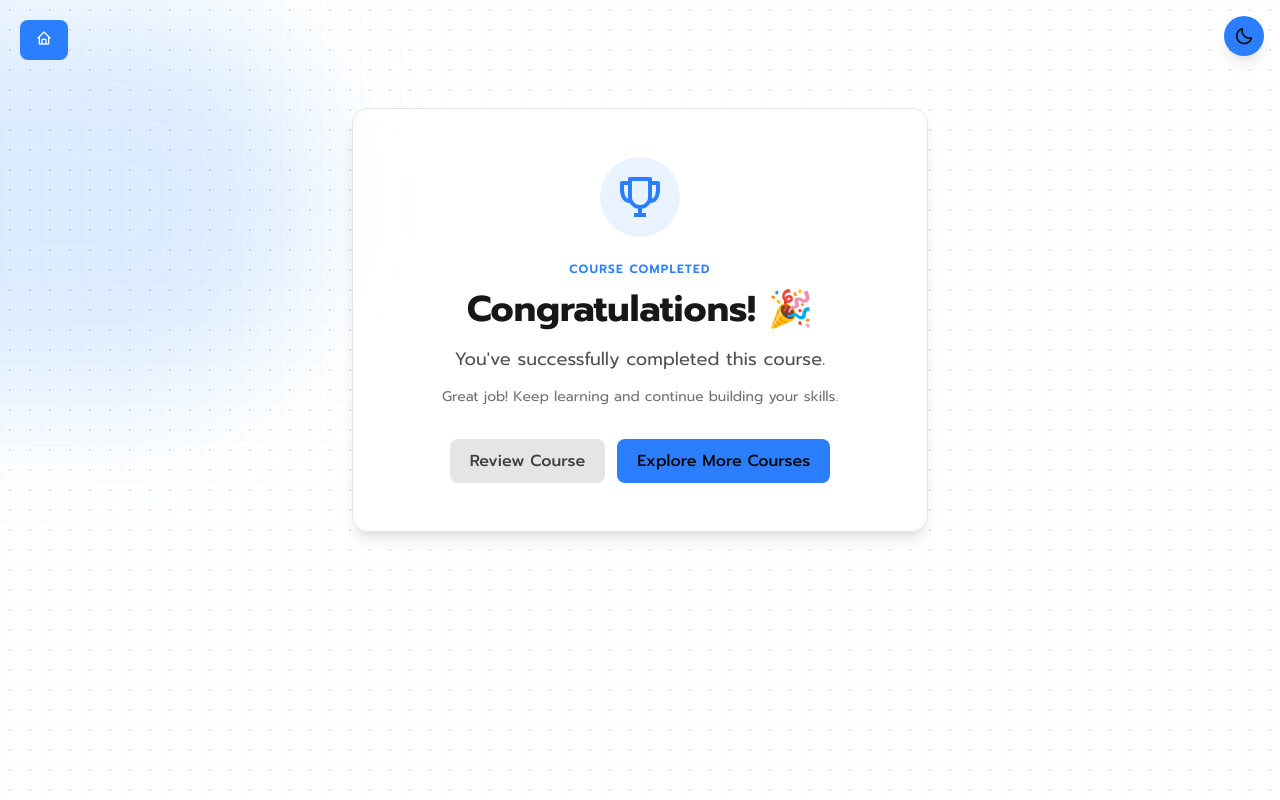
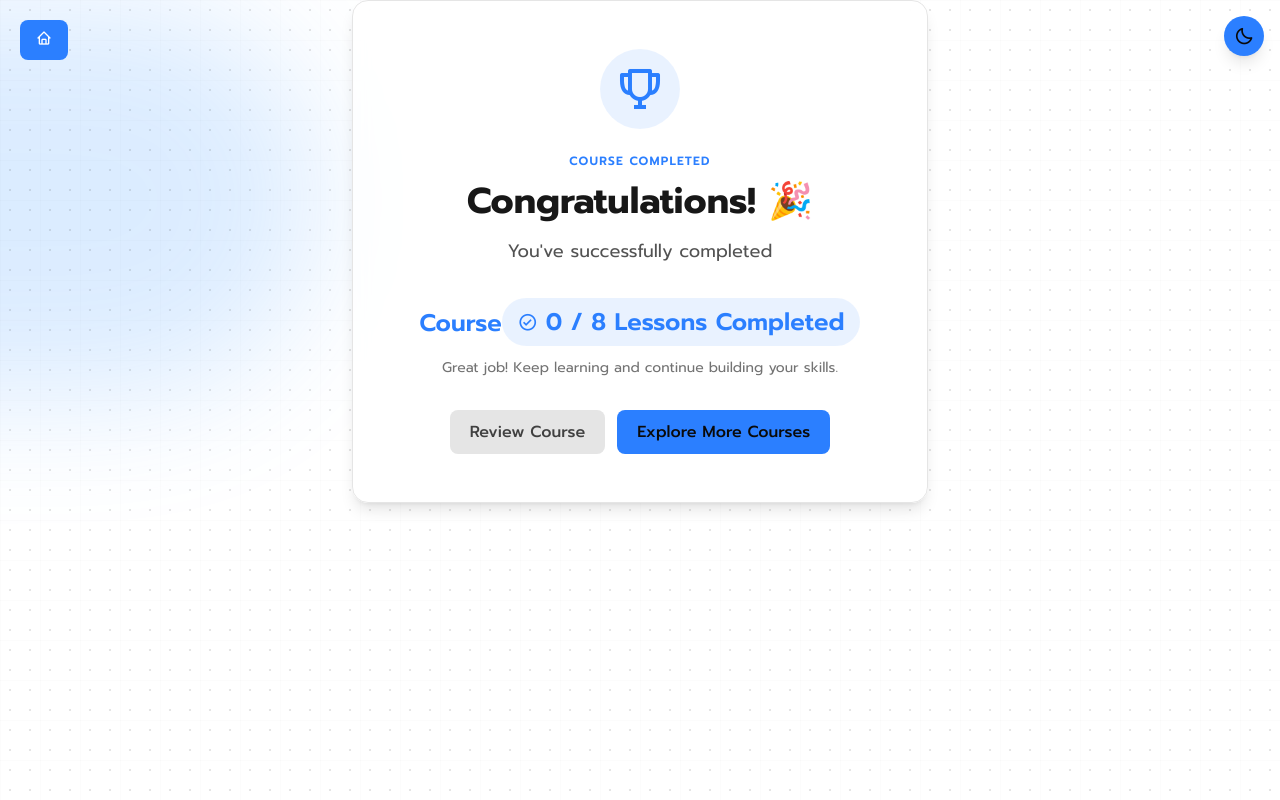
Before and after one commit to gelamrie/learning-website, a React (Vite) app: page /courses/1/complete in a window 1280 px wide. Built offline with nearby package versions, Linux system fonts and the light colour scheme.

Commit message:
added progress bar and reset progress

```diff
--- a/src/App.jsx
+++ b/src/App.jsx
@@ -10,6 +10,7 @@ import CourseDetails from './pages/CourseDetails'
 import Lesson from './pages/Lesson'
 import CourseComplete from './pages/CourseComplete'
 import Subscription from './pages/Subscription'
+import ScrollToTop from './components/ScrollToTop'
 import 'boxicons/css/boxicons.min.css'
 
 const App = () => {
@@ -47,6 +48,7 @@ const App = () => {
 
   return (
     <BrowserRouter>
+      <ScrollToTop />
       <div className='relative min-h-screen'>
 
         <Background />
--- a/src/pages/CourseComplete.jsx
+++ b/src/pages/CourseComplete.jsx
@@ -5,123 +5,62 @@ const CourseComplete = () => {
 
     const navigate = useNavigate()
     const { slug } = useParams()
+    const courseNames = {
+        python: 'Python Programming',
+        'web-development': 'Web Development',
+        'ui-ux-design': 'UI/UX Design',
+        'data-analytics': 'Data Analytics',
+        cybersecurity: 'Cybersecurity Fundamentals',
+        'database-management': 'Database Management'
+    }
+
+    const courseName = courseNames[slug] || 'Course'
+    const completedLessons =
+        JSON.parse(
+            localStorage.getItem(`completedLessons_${slug}`)
+        ) || []
 
     return (
-        <div className="
-            min-h-[80vh]
-            flex
-            items-center
-            justify-center
-            px-6
-        ">
-
-            <div className="
-                max-w-xl
-                w-full
-                text-center
-                rounded-2xl
-                border
-                border-neutral-200
-                dark:border-neutral-800
-                bg-white/70
-                dark:bg-neutral-900/70
-                backdrop-blur-sm
-                p-8
-                lg:p-12
-                shadow-lg
-            ">
+        <div className='-h-[80vh] flex items-center justify-center px-6'>
+            <div className='max-w-xl w-full text-center rounded-2xl border border-neutral-200 dark:border-neutral-800 bg-white/70 dark:bg-neutral-900/70 backdrop-blur-sm p-8 lg:p-12 shadow-lg'>
 
                 {/* TROPHY */}
-
-                <div className="
-                    mx-auto
-                    w-20 h-20
-                    rounded-full
-                    bg-blue-500/10
-                    flex
-                    items-center
-                    justify-center
-                    mb-6
-                ">
-                    <i className="
-                        bx bx-trophy
-                        text-5xl
-                        text-blue-500
-                    "></i>
+                <div className='mx-auto w-20 h-20 rounded-full bg-blue-500/10 flex items-center justify-center mb-6'>
+                    <i className='bx bx-trophy text-5xl text-blue-500'></i>
                 </div>
 
-
                 {/* MESSAGE */}
-
-                <p className="
-                    uppercase
-                    text-xs
-                    tracking-widest
-                    text-blue-500
-                    font-semibold
-                ">
-                    Course Completed
-                </p>
-
-                <h1 className="
-                    mt-3
-                    text-4xl
-                    font-bold
-                    text-neutral-900
-                    dark:text-white
-                ">
+                <p className='uppercase text-xs tracking-widest text-blue-500 font-semibold'>Course Completed</p>
+                <h1 className='mt-3 text-4xl font-bold text-neutral-900 dark:text-white'>
                     Congratulations! 🎉
                 </h1>
 
-                <p className="
-                    mt-4
-                    text-lg
-                    text-neutral-600
-                    dark:text-neutral-300
-                    leading-relaxed
-                ">
-                    You've successfully completed this course.
+                <p className='mt-4 text-lg text-neutral-600 dark:text-neutral-300 leading-relaxed'>
+                    You've successfully completed
                 </p>
 
-                <p className="
-                    mt-3
-                    text-sm
-                    text-neutral-500
-                    dark:text-neutral-400
-                ">
+                <h2 className='mt-2 text-2xl font-semibold text-blue-500'>
+                    {courseName}
+
+                <div className='mt-6 inline-flex items-center gap-2 px-4 py-2 rounded-full bg-blue-500/10 text-blue-500 font-semibold'>
+                        <i className="bx bx-check-circle text-xl"></i>
+
+                        {completedLessons.length} / 8 Lessons Completed
+                    </div>
+
+                </h2>
+                <p className='mt-3 text-sm text-neutral-500 dark:text-neutral-400'>
                     Great job! Keep learning and continue building
                     your skills.
                 </p>
 
-
                 {/* BUTTONS */}
-
-                <div className="
-                    flex
-                    flex-col
-                    sm:flex-row
-                    justify-center
-                    gap-3
-                    mt-8
-                ">
-
+                <div className='flex flex-col sm:flex-row justify-center gap-3 mt-8'>
                     <button
                         onClick={() =>
                             navigate(`/courses/${slug}`)
                         }
-                        className="
-                            px-5 py-2.5
-                            rounded-lg
-                            bg-neutral-200
-                            dark:bg-neutral-800
-                            text-neutral-700
-                            dark:text-neutral-300
-                            font-medium
-                            hover:bg-neutral-300
-                            dark:hover:bg-neutral-700
-                            transition-colors
-                        "
-                    >
+                        className='px-5 py-2.5 rounded-lg bg-neutral-200 dark:bg-neutral-800 text-neutral-700 dark:text-neutral-300 font-medium hover:bg-neutral-300 dark:hover:bg-neutral-700 transition-colors'>
                         Review Course
                     </button>
 
@@ -129,23 +68,11 @@ const CourseComplete = () => {
                         onClick={() =>
                             navigate('/courses')
                         }
-                        className="
-                            px-5 py-2.5
-                            rounded-lg
-                            bg-blue-500
-                            text-neutral-950
-                            font-medium
-                            hover:bg-blue-600
-                            transition-colors
-                        "
-                    >
+                        className='px-5 py-2.5 rounded-lg bg-blue-500 text-neutral-950 font-medium hover:bg-blue-600 transition-colors'>
                         Explore More Courses
                     </button>
-
                 </div>
-
             </div>
-
         </div>
     )
 }
--- a/src/pages/CourseDetails.jsx
+++ b/src/pages/CourseDetails.jsx
@@ -1,4 +1,4 @@
-import React from 'react'
+import React, { useState } from 'react'
 import { useNavigate, useParams } from 'react-router-dom'
 import courses from '../data/courses'
 
@@ -6,6 +6,7 @@ const CourseDetails = () => {
 
     const { slug } = useParams()
     const navigate = useNavigate()
+    const [showResetConfirm, setShowResetConfirm] = useState(false)
 
     const selectedPlan =
         localStorage.getItem('selectedPlan') || 'Free'
@@ -13,8 +14,6 @@ const CourseDetails = () => {
     const course = courses.find(
         (course) => course.slug === slug
     )
-
-    const courseLessons = course?.lessons
 
     // Course doesn't exist
     if (!course) {
@@ -31,6 +30,26 @@ const CourseDetails = () => {
 
             </div>
         )
+    }
+
+    const completedLessons =
+        JSON.parse(
+            localStorage.getItem(`completedLessons_${slug}`)
+        ) || []
+
+    const totalLessons = course.lessons.length
+
+    const completedCount = completedLessons.length
+
+    const progressPercentage =
+        totalLessons > 0
+            ? Math.round((completedCount / totalLessons) * 100)
+            : 0
+
+    const resetProgress = () => {
+        localStorage.removeItem(`completedLessons_${slug}`)
+        setShowResetConfirm(false)
+        navigate(`/courses/${slug}`)
     }
 
     // Check course access
@@ -122,8 +141,50 @@ const CourseDetails = () => {
 
                 </div>
 
+                {/* COURSE PROGRESS */}
+
+                <div className='mt-8 max-w-2xl'>
+
+                    <div className='flex items-center justify-between mb-2'>
+
+                        <span className='text-sm font-medium text-neutral-700 dark:text-neutral-300'>
+                            Course Progress
+                        </span>
+
+                        <span className='text-sm font-semibold text-blue-500'>
+                            {completedCount} / {totalLessons}
+                        </span>
+
+
+                    </div>
+
+                    <div className='w-full h-3 rounded-full bg-neutral-200 dark:bg-neutral-800 overflow-hidden'>
+
+                        <div
+                            className='h-full bg-blue-500 rounded-full transition-all duration-500'
+                            style={{
+                                width: `${progressPercentage}%`
+                            }}
+                        ></div>
+
+                    </div>
+
+                    <p className='mt-2 text-sm text-neutral-500 dark:text-neutral-400'>
+                        {completedCount} of {totalLessons} lessons completed
+                    </p>
+
+                    {completedCount > 0 && (
+                        <button
+                            onClick={() => setShowResetConfirm(true)}
+                            className='mt-4 flex items-center gap-2 text-sm text-red-500 hover:text-red-600 transition-colors'
+                        >
+                            <i className='bx bx-reset text-lg'></i>
+                            Reset Progress
+                        </button>
+                    )}
+
+                </div>
             </div>
-
 
             {/* LESSONS */}
 
@@ -175,7 +236,57 @@ const CourseDetails = () => {
                 </div>
 
             </div>
+            {showResetConfirm && (
+                <div className='fixed inset-0 z-50 flex items-center justify-center px-6'>
 
+                    {/* BACKDROP */}
+                    <div
+                        className='absolute inset-0 bg-black/40 backdrop-blur-sm'
+                        onClick={() => setShowResetConfirm(false)}
+                    ></div>
+
+                    {/* MODAL */}
+                    <div className='relative w-full max-w-md rounded-2xl border border-neutral-200 dark:border-neutral-800 bg-white dark:bg-neutral-900 p-6 shadow-2xl'>
+
+                        {/* ICON */}
+                        <div className='mx-auto w-14 h-14 rounded-full bg-red-500/10 flex items-center justify-center'>
+                            <i className='bx bx-reset text-3xl text-red-500'></i>
+                        </div>
+
+                        {/* TITLE */}
+                        <h2 className='mt-5 text-xl font-bold text-center text-neutral-900 dark:text-white'>
+                            Reset Course Progress?
+                        </h2>
+
+                        {/* MESSAGE */}
+                        <p className='mt-3 text-center text-sm leading-relaxed text-neutral-600 dark:text-neutral-300'>
+                            This will mark all completed lessons as incomplete.
+                            Your progress will be permanently reset for this course.
+                        </p>
+
+                        {/* BUTTONS */}
+                        <div className='flex gap-3 mt-6'>
+
+                            <button
+                                onClick={() => setShowResetConfirm(false)}
+                                className='flex-1 py-2.5 rounded-lg bg-neutral-200 dark:bg-neutral-800 text-neutral-700 dark:text-neutral-300 font-medium hover:bg-neutral-300 dark:hover:bg-neutral-700 transition-colors'
+                            >
+                                Cancel
+                            </button>
+
+                            <button
+                                onClick={resetProgress}
+                                className='flex-1 py-2.5 rounded-lg bg-red-500 text-white font-medium hover:bg-red-600 transition-colors'
+                            >
+                                Reset Progress
+                            </button>
+
+                        </div>
+
+                    </div>
+
+                </div>
+            )}
         </div>
     )
 }
--- a/src/pages/Lesson.jsx
+++ b/src/pages/Lesson.jsx
@@ -1,4 +1,4 @@
-import React from 'react'
+import React, { useState } from 'react'
 import { useNavigate, useParams } from 'react-router-dom'
 
 import pythonLessons from '../data/pythonLessons.jsx'
@@ -20,7 +20,38 @@ const lessons = {
 const Lesson = () => {
 
     const { slug, lessonId } = useParams()
+
     const navigate = useNavigate()
+
+    const storageKey = `completedLessons_${slug}`
+
+    const [completedLessons, setCompletedLessons] = useState(() => {
+        const saved = localStorage.getItem(storageKey)
+
+        return saved ? JSON.parse(saved) : []
+    })
+
+    const isCompleted = completedLessons.includes(Number(lessonId))
+
+    const markAsComplete = () => {
+        const currentLesson = Number(lessonId)
+
+        if (completedLessons.includes(currentLesson)) {
+            return
+        }
+
+        const updatedLessons = [
+            ...completedLessons,
+            currentLesson
+        ]
+
+        setCompletedLessons(updatedLessons)
+
+        localStorage.setItem(
+            storageKey,
+            JSON.stringify(updatedLessons)
+        )
+    }
 
     const courseLessons = lessons[slug]
 
@@ -90,6 +121,31 @@ const Lesson = () => {
                 {lesson.content}
             </article>
 
+            {/* COMPLETE LESSON */}
+            <div className='mt-10 flex justify-center'>
+
+                <button
+                    onClick={markAsComplete}
+                    disabled={isCompleted}
+                    className={`flex items-center gap-2 px-6 py-3 rounded-lg font-semibold transition-colors ${isCompleted
+                        ? 'bg-green-500/10 text-green-500 cursor-default'
+                        : 'bg-blue-500 text-neutral-950 hover:bg-blue-600'
+                        }`}
+                >
+                    <i
+                        className={`bx ${isCompleted
+                            ? 'bx-check-circle'
+                            : 'bx-check'
+                            } text-xl`}
+                    ></i>
+
+                    {isCompleted
+                        ? 'Lesson Completed'
+                        : 'Mark as Complete'}
+                </button>
+
+            </div>
+
             {/* LESSON NAVIGATION */}
             <div className='flex justify-between items-center gap-4 mt-12 pt-8 border-t border-neutral-200 dark:border-neutral-800'>
 
@@ -115,14 +171,31 @@ const Lesson = () => {
                 {/* NEXT / FINISH */}
                 {lesson.id < courseLessons.length ? (
                     <button
-                        onClick={() =>
+                        onClick={() => {
+                            if (!isCompleted) {
+                                return
+                            }
+
                             navigate(
                                 `/courses/${slug}/lesson/${lesson.id + 1}`
                             )
-                        }
-                        className='flex items-center gap-2 px-4 py-2.5 rounded-lg bg-blue-500 text-neutral-950 font-medium hover:bg-blue-600 transition-colors'>
-                        Next Lesson
-                        <i className='bx bx-right-arrow-alt'></i>
+                        }}
+                        disabled={!isCompleted}
+                        className={`flex items-center gap-2 px-4 py-2.5 rounded-lg font-medium transition-colors
+                        ${isCompleted
+                                ? 'bg-blue-500 text-neutral-950 hover:bg-blue-600'
+                                : 'bg-neutral-200 dark:bg-neutral-800 text-neutral-400 cursor-not-allowed'
+                            }
+    `}
+                    >
+                        {isCompleted ? 'Next Lesson' : 'Complete Lesson First'}
+
+                        <i
+                            className={`bx ${isCompleted
+                                ? 'bx-right-arrow-alt'
+                                : 'bx-lock-alt'
+                                }`}
+                        ></i>
                     </button>
 
                 ) : (
@@ -135,6 +208,7 @@ const Lesson = () => {
                         Finish Course
                         <i className='bx bx-check'></i>
                     </button>
+
                 )}
             </div>
         </div>
```
Also changed, not shown: src/components/ScrollToTop.jsx (added, +18 -0 lines).
